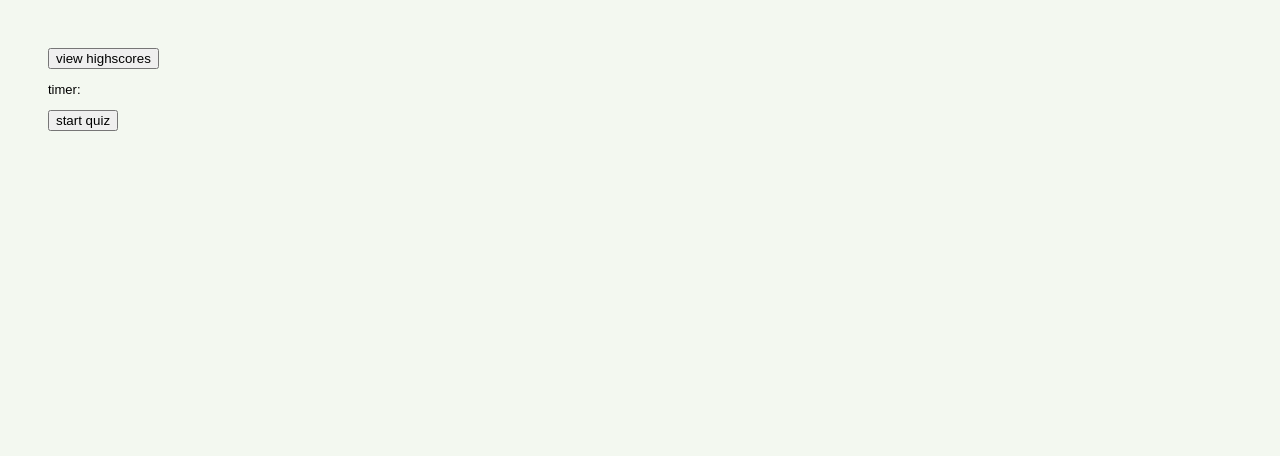
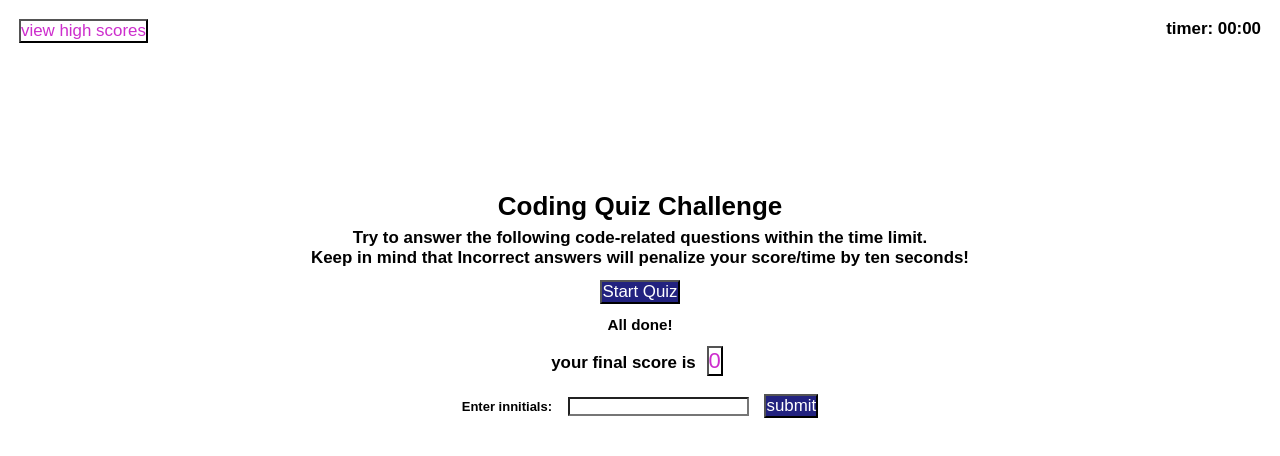
Before and after one commit to muchirbickel/Code-Quiz, a plain HTML site: page index.html in a window 1280 px wide. Drawn offline with Linux system fonts and the light colour scheme.

Commit message:
update html

```diff
--- a/index.html
+++ b/index.html
@@ -13,43 +13,55 @@
 
     <!--top navbar shows highscores and timer-->
     <nav class="top-navbar">
-        <button>view highscores</button>
-        <div></div>
-        <p>timer:</p>
+        <button>view high scores</button>
+        <p>timer: 00:00</p>
     </nav>
 
     <!--inner div-->
 <div class="container">
- <!--start page include start button-->
-<button class="start-button">start quiz</button>
-<div class="quiz-container"></div>
-
 
     <!--main quiz introduction-->
     <header class="quiz-intro">
+        <h1>Coding Quiz Challenge</h1>
+        <p>Try to answer the following code-related questions within the time limit.<br>
+            Keep in mind that Incorrect answers will penalize your score/time by ten seconds!
+        </p>
+    <!--start page include start button-->
+        <button class="start-button">Start Quiz</button>
 
 
     </header>
 
     <!--main quiz content-->
-<main>
+    <main class="quiz-container">
 
     <!-- <section class="question1">
-        <h1 class="select">question</h1>
+        <h2 class="select">question</h2>
     </section>
     <section class="question2">
-        <h1 class="select">question</h1>
+        <h2 class="select">question</h2>
     </section>
     <section class="question3">
-        <h1 class="select">question</h1>
+        <h2 class="select">question</h2>
     </section>
     <section class="question4">
-        <h1 class="select">question</h1>
+        <h2 class="select">question</h2>
     </section>
     <section class="question5">
-        <h1 class="select">question</h1>
+        <h2 class="select">question</h>
     </section> -->
+    <section class="quiz-finish-screen"></section>
+       <h3>All done!</h3>
+       <P>
+        your final score is <button class="final-score-num">0</button><br>
+
+        <form>
+            <label for="fname">Enter innitials:</label>
+            <input type="text" id="fname" name="fname">
+       <button class="start-button">submit</button>
+
             <script src="script.js"></script>
+
     </main>
 </div>
 </body>
--- a/style.css
+++ b/style.css
@@ -1,26 +1,57 @@
-:root {
+* {
     box-sizing: border-box;
-    margin: 20px;
-    padding: 20px;
-    background-size: 80%;
-    background-color: rgb(243, 248, 240);
+    margin: 0.5%;
+    padding: 0;
+    background-color: white;
+  }
+
+  .box {
+    border:5px solid black;
+    border-radius: 10%;
   }
 
   /*font style and font size*/
   body {
     font-family: Arial, Helvetica, sans-serif;
-    font-weight: 400;
+    font-weight: 550;
     font-size: small;
-  }
-
-
-.nav {
-    display: flex;
-    margin:0px;
-    column-gap: 20px;
 
   }
 
+.container {
+    padding: 10px;
+    margin: 10% 0;
+    text-align: center;
+}
+
+/*nav bar setting*/
+.top-navbar {
+    display: flex;
+    margin:0;
+    justify-content: space-between;
+  }
+
+  /*start-quiz button setting*/
+.start-button{
+    outline:20px;
+    background-color:rgb(34, 34, 127);
+    color:white;
+}
+
+button {
+    outline: none;
+    background-color: white;
+    color: rgb(205, 46, 205);
+    font-size:1.3em;
+}
+
+/*timer setting*/
+p {
+    color: black;
+    font-size: 1.3em;;
+}
+
+/*quiz setting*/
 section {
     text-align: center;
 }
```
Lines whose indentation alone changed are shown as unchanged.
